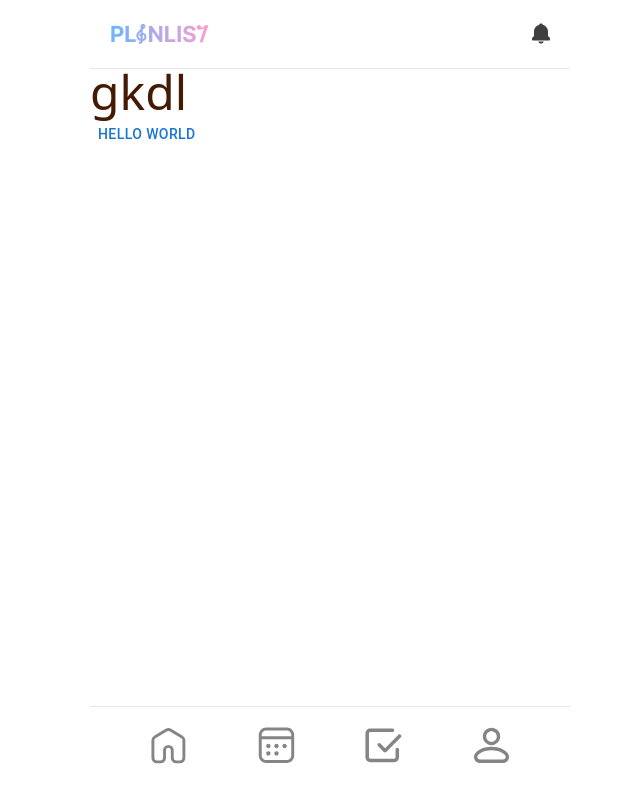
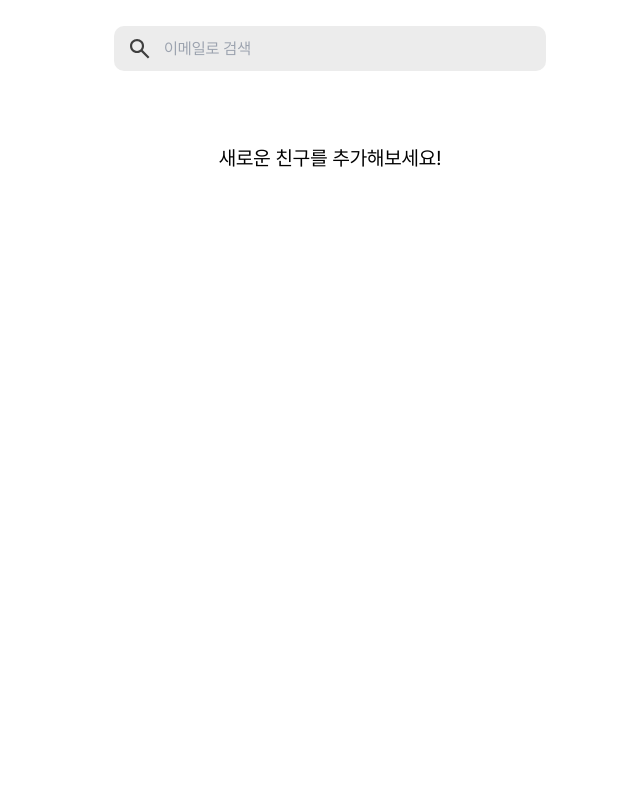
Before and after one commit to 2024-WINK-Project-PlanList/front-end, a React (Create React App) app: page /friends in a window 1280 px wide. Shown: the whole page, without its empty margins (310-950 px from the left). Built offline with nearby package versions, Linux system fonts and the light colour scheme.

Commit message:
feat: 친구리스트 페이지(친구 무) 구현

```diff
--- a/src/App.js
+++ b/src/App.js
@@ -2,6 +2,7 @@ import './App.css';
 import { Route, Routes, BrowserRouter } from 'react-router-dom';
 import TestPage from './pages/TestPage/testPage';
 import MyPage from './pages/MyPage/mypage';
+import FriendsList from './pages/FriendsList/FriendsList';
 
 function App() {
   return (
@@ -10,6 +11,7 @@ function App() {
         <Routes>
           <Route path="*" element={<TestPage />} />
           <Route path="/myPage" element={<MyPage />} />
+          <Route path="/friends" element={<FriendsList />} />
         </Routes>
       </BrowserRouter>
     </div>
--- /dev/null
+++ b/src/pages/FriendsList/FriendsList.js
@@ -0,0 +1,18 @@
+import React from 'react';
+import { ReactComponent as Glass } from '../../assets/friendsList/magnifyingGlass.svg';
+
+const FriendsList = () => {
+  return (
+    <div className="flex flex-col items-center font-preRegular pt-[26px]">
+      <div className="relative w-full px-[24px]">
+        <input
+          placeholder="이메일로 검색"
+          className="w-full h-[45px] pl-[50px] bg-[#D9D9D9]/50 rounded-[0.625rem] text-base"
+        />
+        <Glass className="absolute bottom-[12px] left-[40px] w-[20px] h-[20px] fill-[#3F3F3F]" />
+      </div>
+      <div className="text-xl pt-[73px]">새로운 친구를 추가해보세요!</div>
+    </div>
+  );
+};
+export default FriendsList;
```
Also changed, not shown: src/assets/friendsList/magnifyingGlass.svg (added).
